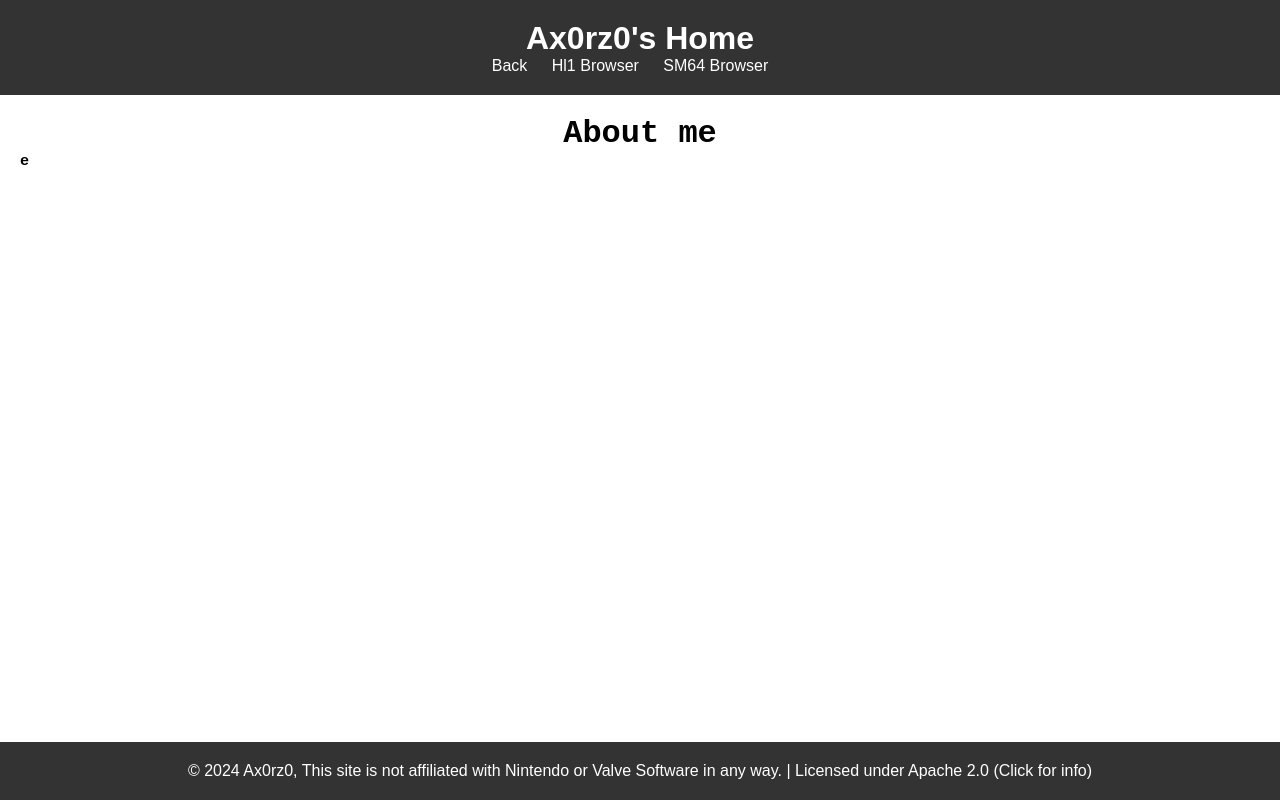
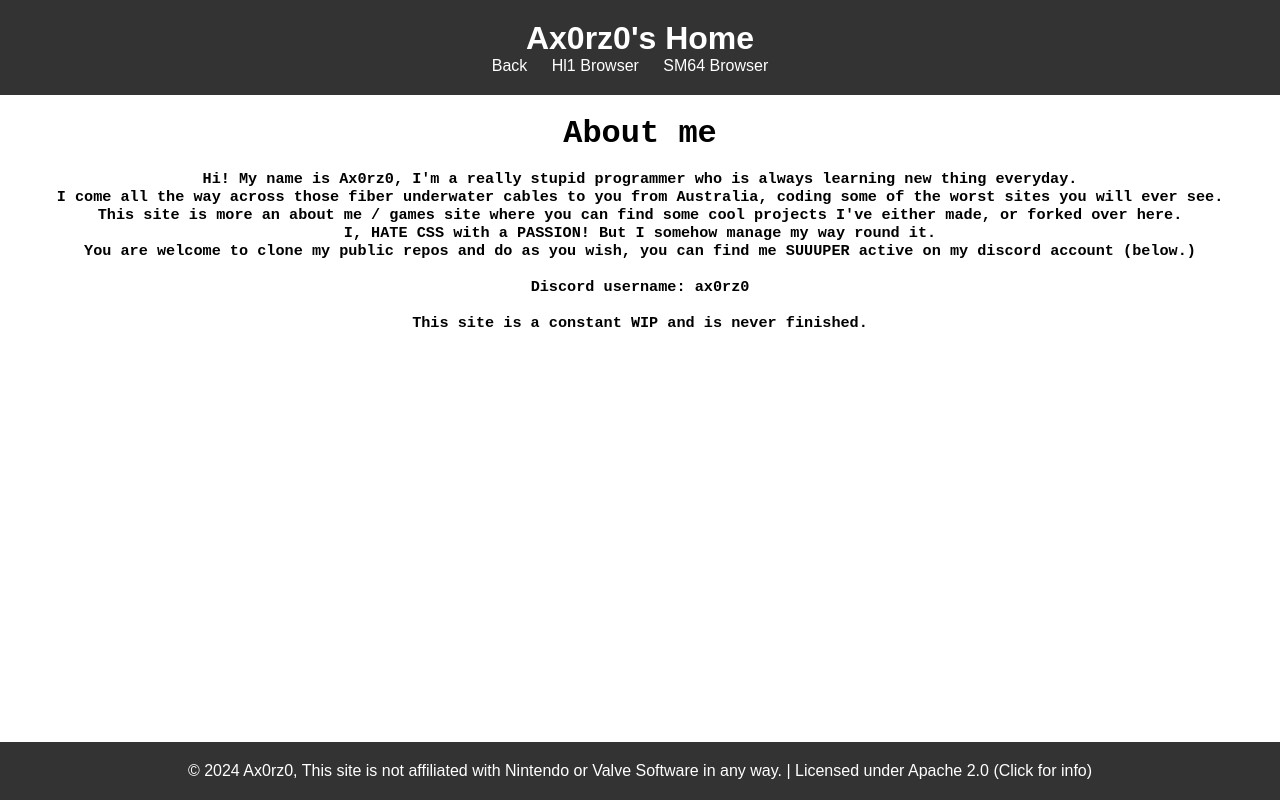
Before and after one commit to ax0rz0/home, a plain HTML site: page about.html in a window 1280 px wide. Drawn offline with Linux system fonts and the light colour scheme.

Commit message:
changedabout

```diff
--- a/about.css
+++ b/about.css
@@ -37,6 +37,7 @@ main {
 
 h3 {
     font-family: monospace;
+    text-align: center;
 }
 
 h2 {
--- a/about.html
+++ b/about.html
@@ -20,7 +20,16 @@
     </header>
     <main>
         <h2>About me</h2>
-        <h3>e</h3>
+        <br>
+        <h3>Hi! My name is Ax0rz0, I'm a really stupid programmer who is always learning new thing everyday.</h3>
+        <h3>I come all the way across those fiber underwater cables to you from Australia, coding some of the worst sites you will ever see. </h3>
+        <h3>This site is more an about me / games site where you can find some cool projects I've either made, or forked over here.</h3>
+        <h3>I, HATE CSS with a PASSION! But I somehow manage my way round it.</h3>
+        <h3>You are welcome to clone my public repos and do as you wish, you can find me SUUUPER active on my discord account (below.)</h3>
+        <br>
+        <h3>Discord username: ax0rz0</h3>
+        <br>
+        <h3>This site is a constant WIP and is never finished.</h3>
     </main>
 </body>
 </html>
```
